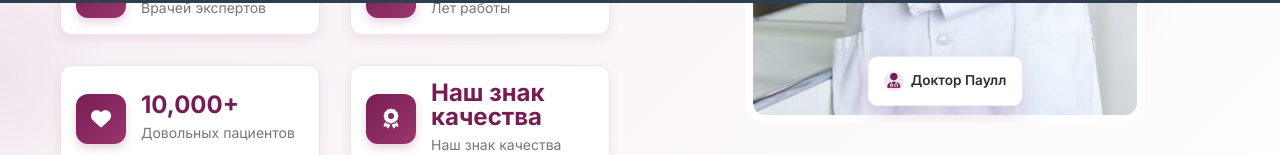
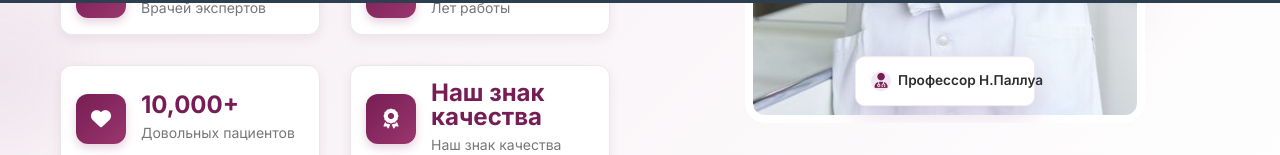
Before and after one commit to donjuan991/clinicpallua, a Next.js app: page / in a window 1280 px wide. Shown: the part 797-952 px from the top of the page. Built offline with nearby package versions, Linux system fonts and the light colour scheme; no server answers.

Commit message:
change: pallua doctor

```diff
--- a/app/components/Hero.tsx
+++ b/app/components/Hero.tsx
@@ -117,7 +117,7 @@ const Hero = () => {
                             {/* Бейдж на изображении */}
                             <div className={styles.imageBadge} style={{ top: '90.55%'}}>
                                 <i className="fas fa-user-doctor"></i>
-                                <span>{t('Доктор Паулл')}</span>
+                                <span>{t('Профессор Н.Паллуа')}</span>
                             </div>
 
                             {/* Подсказка о перевороте */}
```
